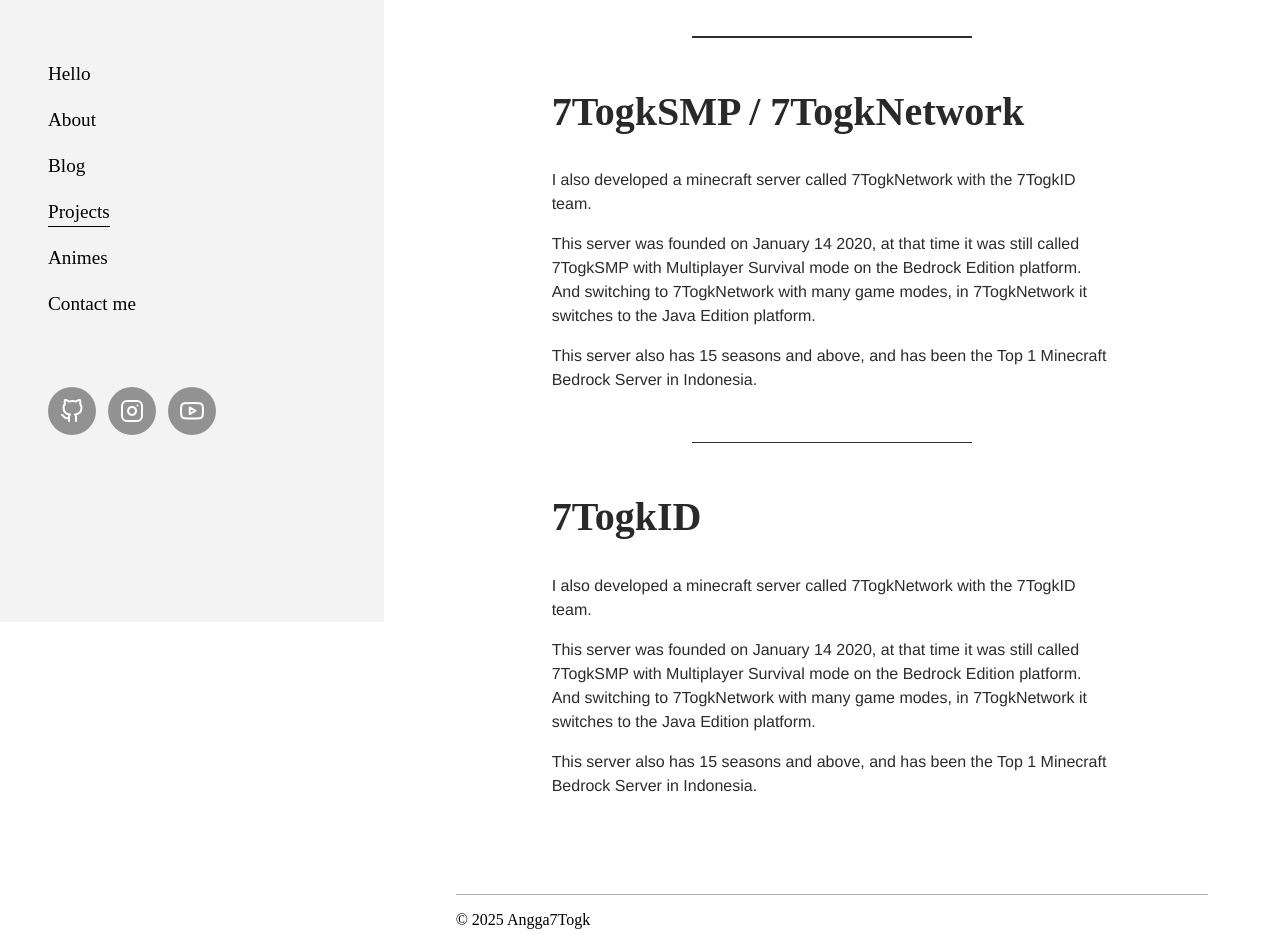
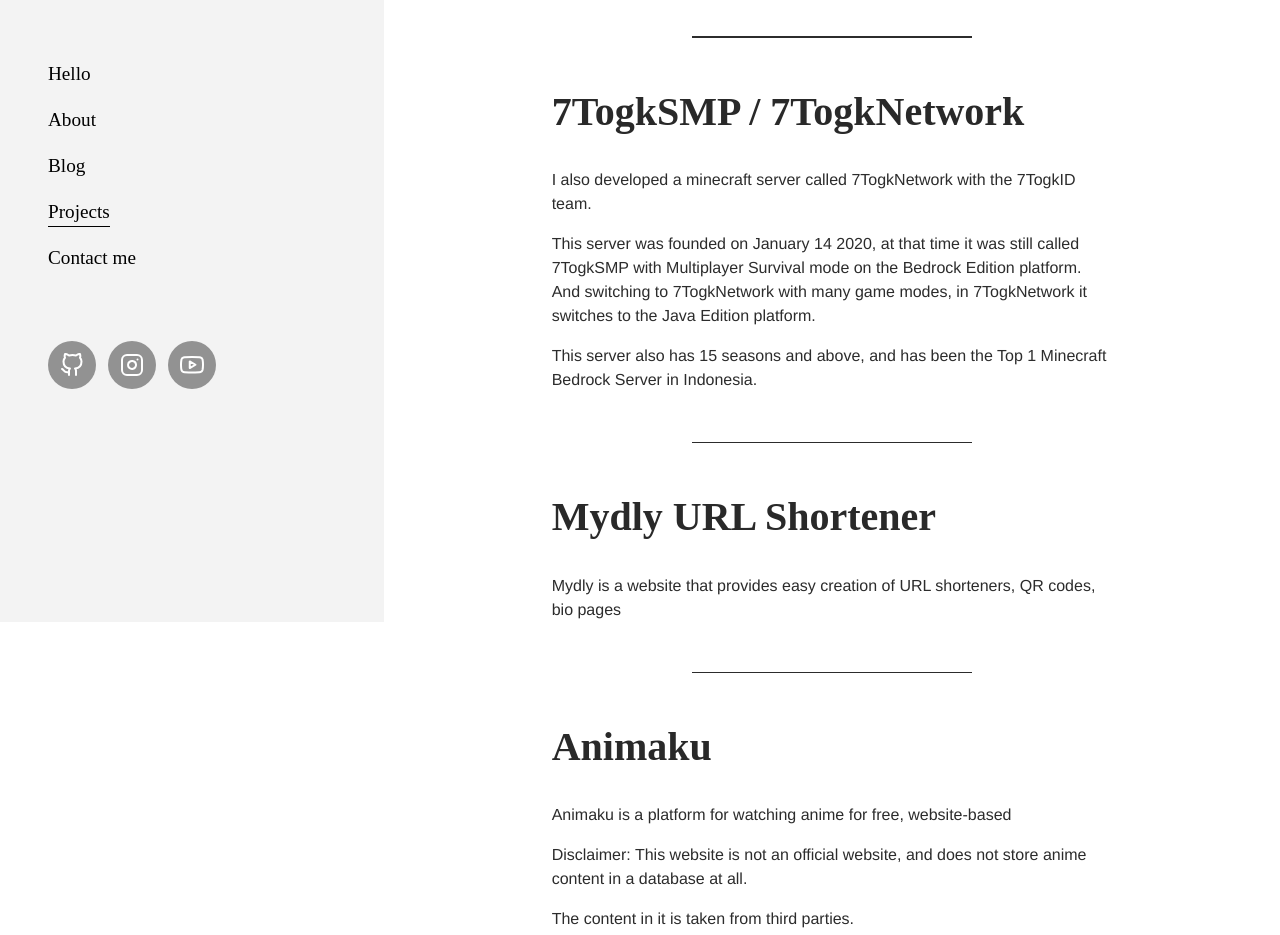
Before and after one commit to angga7togk/angga7togk-web, an Astro site: page /projects in a window 1280 px wide. Shown: the part 178-1113 px from the top of the page. Built offline with nearby package versions, Linux system fonts and the light colour scheme; Astro itself is replaced by a stand-in of ours; a web font is replaced by a local one.

```diff
--- a/src/components/Navbar.astro
+++ b/src/components/Navbar.astro
@@ -25,10 +25,6 @@
   {
     title: "Projects",
     link: "/projects",
-  },
-  {
-    title: "Animes",
-    link: "/animes",
   },
   {
     title: "Contact me",
--- a/src/pages/projects.astro
+++ b/src/pages/projects.astro
@@ -40,26 +40,31 @@
     <Spacer />
 
     <article>
-      <h1>7TogkID</h1>
+      <h1>Mydly URL Shortener</h1>
 
       <p class="p">
-        I also developed a minecraft server called 7TogkNetwork with the 7TogkID
-        team.
+        Mydly is a website that provides easy creation of URL shorteners, QR
+        codes, bio pages
+      </p>
+    </article>
+
+
+    <Spacer />
+
+    <article>
+      <h1>Animaku</h1>
+
+      <p class="p">
+        Animaku is a platform for watching anime for free,
+        website-based
       </p>
 
       <p class="p">
-        This server was founded on January 14 2020, at that time it was still
-        called 7TogkSMP with Multiplayer Survival mode on the Bedrock Edition
-        platform. <br />
-
-        And switching to 7TogkNetwork with many game modes, in 7TogkNetwork it
-        switches to the Java Edition platform.
+        Disclaimer: This website is not an official website, and does not store
+        anime content in a database at all.
       </p>
 
-      <p class="p">
-        This server also has 15 seasons and above, and has been the Top 1
-        Minecraft Bedrock Server in Indonesia.
-      </p>
+      <p class="p">The content in it is taken from third parties.</p>
     </article>
   </Content>
 </Layout>
```
